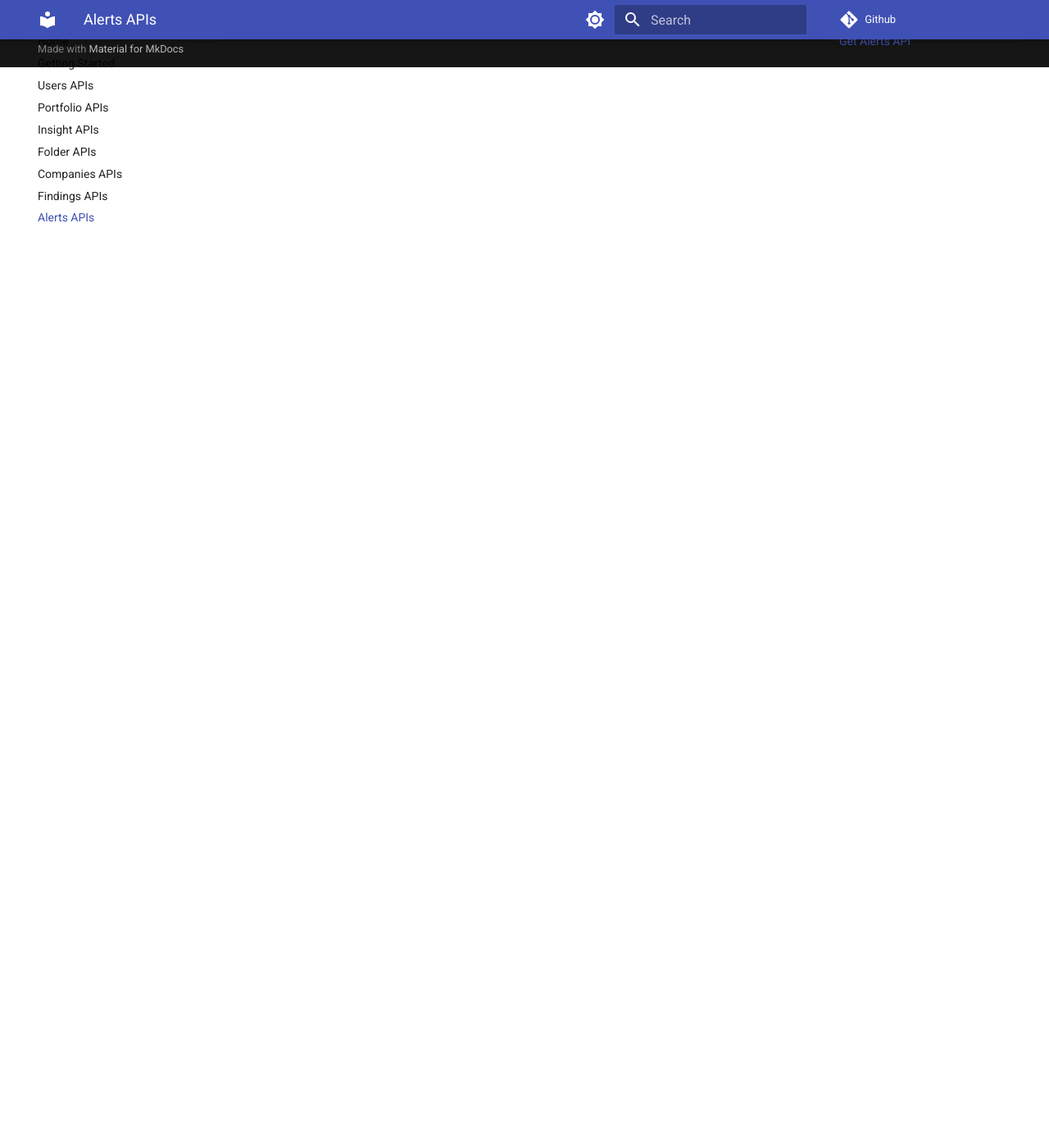
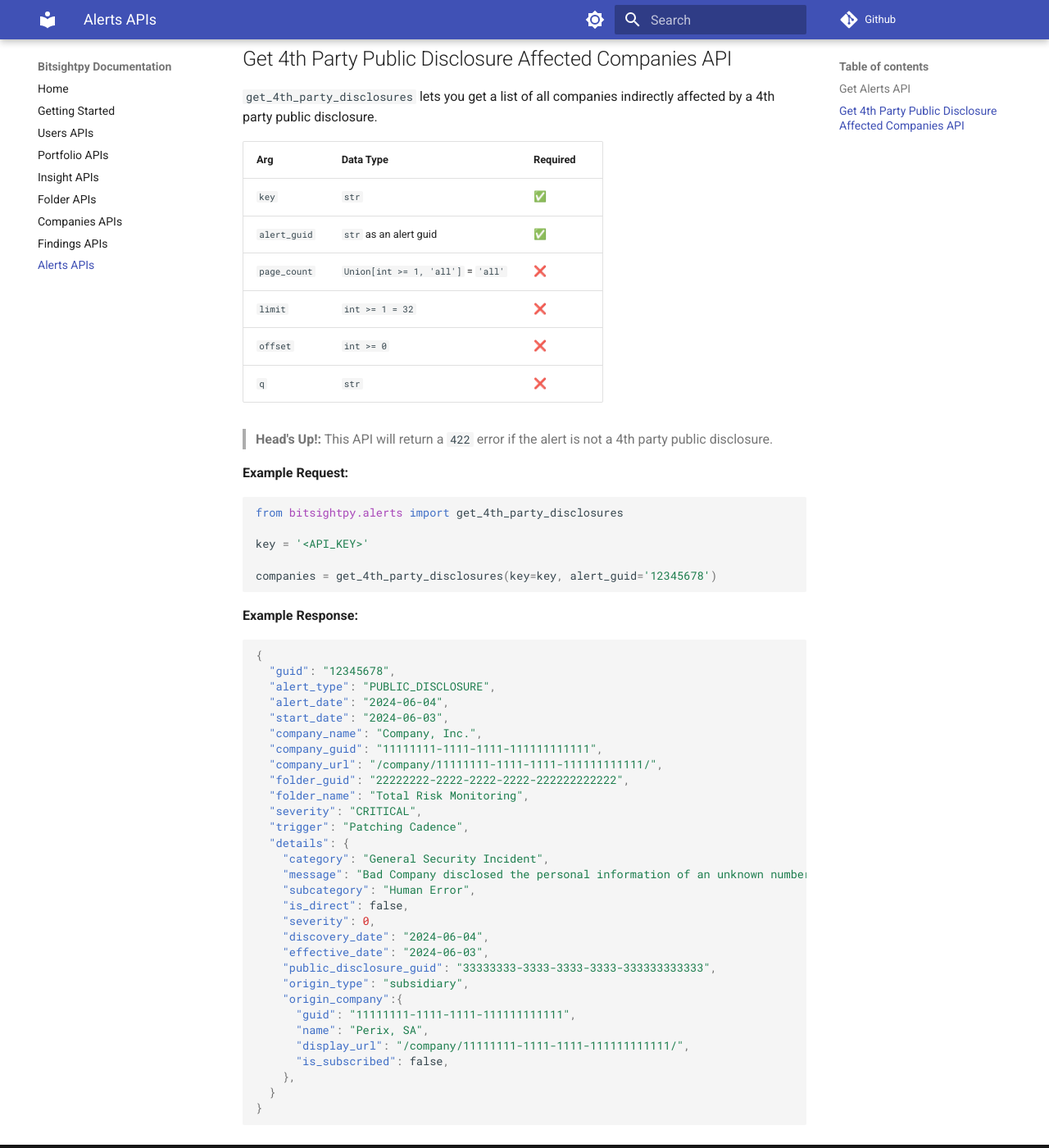
Before and after one commit to 0x41424142/bitsightpy, an MkDocs documentation site: the page built from docs/alerts.md, in a window 1280 px wide and 1400 px high, scrolled down 1970 px. Shown: the whole window at 82% size. Built offline with MkDocs 1.6.1 and Material for MkDocs 9.7.7, drawn with Linux system fonts in a browser that asks for light colours; comment, search, counter and statistics services are not loaded; before the commit the page ends 2052 px from its top, so only the background shows below that.

Commit message:
Added alerts.get_4th_party_disclosures

````diff
--- a/docs/alerts.md
+++ b/docs/alerts.md
@@ -64,3 +64,63 @@
     }
   ]
 ```
+
+## Get 4th Party Public Disclosure Affected Companies API
+
+```get_4th_party_disclosures``` lets you get a list of all companies indirectly affected by a 4th party public disclosure.
+
+| Arg | Data Type | Required |
+| -- | -- | -- |
+| ```key``` | ```str``` | ✅ |
+| ```alert_guid``` | ```str``` as an alert guid | ✅ |
+| ```page_count``` | ```Union[int >= 1, 'all']``` = ```'all'``` | ❌ |
+| ```limit``` | ```int >= 1 = 32``` | ❌ |
+| ```offset``` | ```int >= 0``` | ❌ |
+| ```q``` | ```str``` | ❌ |
+
+>**Head's Up!:** This API will return a ```422``` error if the alert is not a 4th party public disclosure.
+
+**Example Request:**
+
+```py
+from bitsightpy.alerts import get_4th_party_disclosures
+
+key = '<API_KEY>'
+
+companies = get_4th_party_disclosures(key=key, alert_guid='12345678')
+```
+
+**Example Response:**
+
+```json
+{
+  "guid": "12345678",
+  "alert_type": "PUBLIC_DISCLOSURE",
+  "alert_date": "2024-06-04",
+  "start_date": "2024-06-03",
+  "company_name": "Company, Inc.",
+  "company_guid": "11111111-1111-1111-111111111111",
+  "company_url": "/company/11111111-1111-1111-111111111111/",
+  "folder_guid": "22222222-2222-2222-2222-222222222222",
+  "folder_name": "Total Risk Monitoring",
+  "severity": "CRITICAL",
+  "trigger": "Patching Cadence",
+  "details": {
+    "category": "General Security Incident",
+    "message": "Bad Company disclosed the personal information of an unknown number of individuals to an unauthorized third party.",
+    "subcategory": "Human Error",
+    "is_direct": false,
+    "severity": 0,
+    "discovery_date": "2024-06-04",
+    "effective_date": "2024-06-03",
+    "public_disclosure_guid": "33333333-3333-3333-3333-333333333333",
+    "origin_type": "subsidiary",
+    "origin_company":{
+      "guid": "11111111-1111-1111-111111111111",
+      "name": "Perix, SA",
+      "display_url": "/company/11111111-1111-1111-111111111111/",
+      "is_subscribed": false,
+    },
+  }
+}
+```
````
Also changed, not shown: 3 other files.
